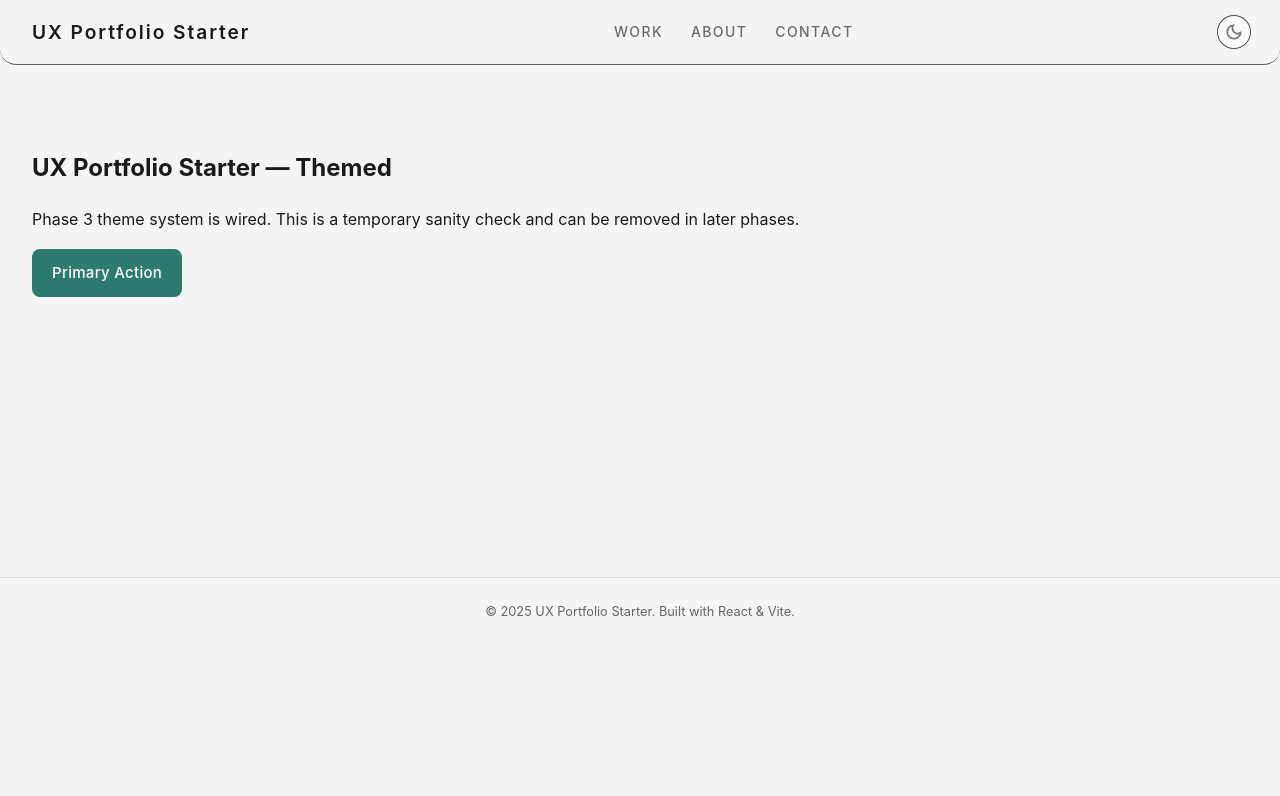
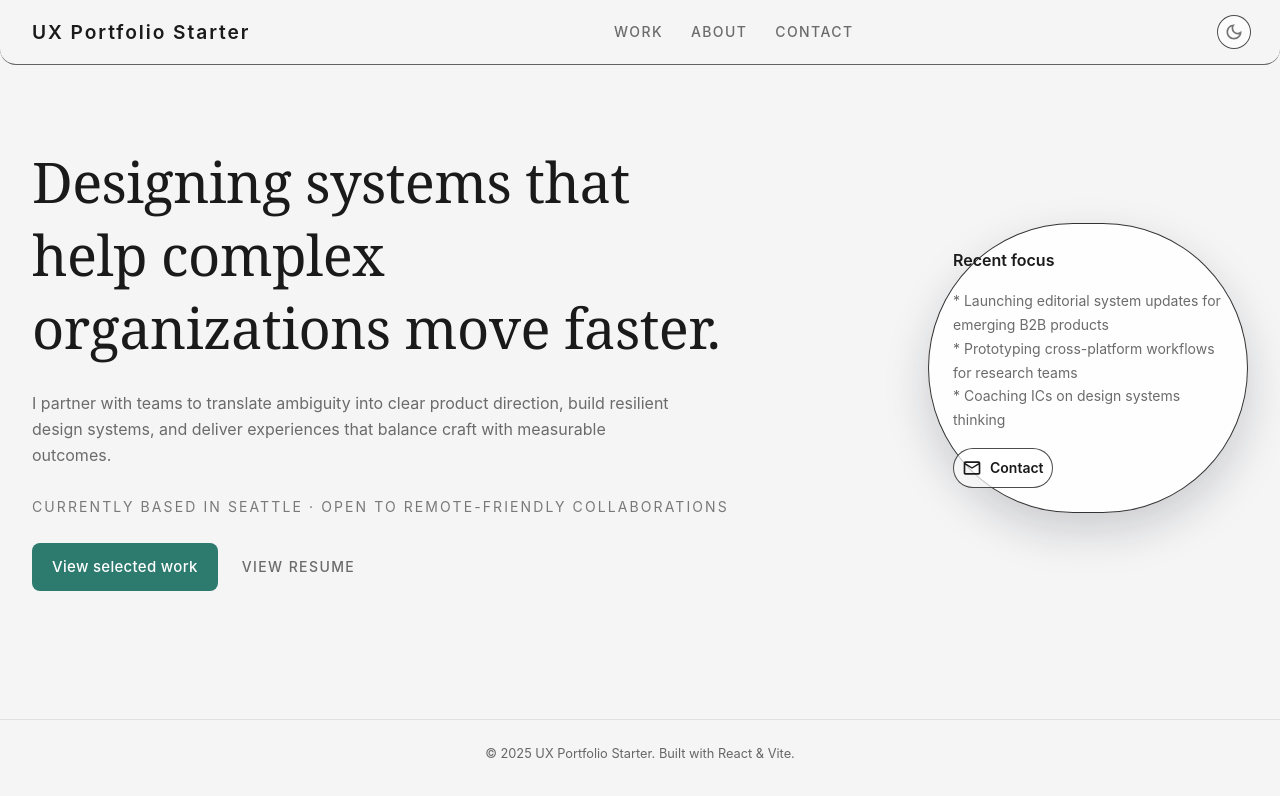
Before and after one commit to sergiullas/uxps, a React (Vite) app: page / in a window 1280 px wide. Shown: the top 796 px of the page. Built offline with nearby package versions, Linux system fonts and the light colour scheme.

Commit message:
Add editorial themed hero section

```diff
--- /dev/null
+++ b/src/components/modules/EditorialHero.jsx
@@ -0,0 +1,200 @@
+import * as React from 'react';
+import { Box, Stack, Typography, Link as MuiLink } from '@mui/material';
+import { useTheme, alpha } from '@mui/material/styles';
+import { Link as RouterLink } from 'react-router-dom';
+import MailOutlineIcon from '@mui/icons-material/MailOutline';
+
+import AppSection from '../ui/AppSection.jsx';
+import AppButton from '../ui/AppButton.jsx';
+
+export default function EditorialHero() {
+  const theme = useTheme();
+
+  return (
+    <AppSection
+      id="hero"
+      aria-labelledby="hero-heading"
+      sx={{
+        pt: { xs: theme.spacing(6), sm: theme.spacing(8), md: theme.spacing(10) },
+        pb: { xs: theme.spacing(7), sm: theme.spacing(9), md: theme.spacing(12) },
+      }}
+    >
+      <Stack
+        direction={{ xs: 'column', md: 'row' }}
+        spacing={{ xs: 5, md: 6 }}
+        sx={{
+          alignItems: { xs: 'flex-start', md: 'center' },
+          justifyContent: 'space-between',
+        }}
+      >
+        <Stack
+          spacing={{ xs: 3, md: 3.5 }}
+          sx={{ maxWidth: { xs: '100%', md: theme.spacing(90) } }}
+        >
+          <Typography
+            id="hero-heading"
+            component="h1"
+            variant="h1"
+            sx={{
+              ...theme.typography.h1,
+              color: theme.palette.text.primary,
+            }}
+          >
+            Designing systems that help complex organizations move faster.
+          </Typography>
+
+          <Typography
+            variant="body1"
+            sx={{
+              ...theme.typography.body1,
+              color: theme.palette.text.secondary,
+              maxWidth: { xs: '100%', md: theme.spacing(80) },
+            }}
+          >
+            I partner with teams to translate ambiguity into clear product direction, build resilient
+            design systems, and deliver experiences that balance craft with measurable outcomes.
+          </Typography>
+
+          <Stack spacing={{ xs: 2.5, sm: 3 }}>
+            <Typography
+              variant="body2"
+              sx={{
+                ...theme.typography.body2,
+                color: alpha(theme.palette.text.secondary, 0.9),
+                textTransform: 'uppercase',
+                letterSpacing: theme.typography.overline?.letterSpacing,
+              }}
+            >
+              Currently based in Seattle · Open to remote-friendly collaborations
+            </Typography>
+
+            <Stack
+              direction={{ xs: 'column', sm: 'row' }}
+              spacing={{ xs: 2, sm: 2.5 }}
+              sx={{ alignItems: { xs: 'stretch', sm: 'center' } }}
+            >
+              <AppButton component={RouterLink} to="/work" color="primary">
+                View selected work
+              </AppButton>
+
+              <MuiLink
+                component={RouterLink}
+                to="/resume"
+                underline="none"
+                sx={{
+                  ...theme.typography.nav,
+                  textTransform: theme.typography.nav?.textTransform,
+                  letterSpacing: theme.typography.nav?.letterSpacing,
+                  color: theme.palette.text.secondary,
+                  display: 'inline-flex',
+                  alignItems: 'center',
+                  gap: theme.spacing(0.75),
+                  px: theme.spacing(0.5),
+                  py: theme.spacing(0.5),
+                  borderRadius: theme.shape.borderRadius,
+                  transition: theme.transitions.create(['color', 'background-color'], {
+                    duration: theme.transitions.duration.shorter,
+                  }),
+                  '&:hover': {
+                    color: theme.palette.text.primary,
+                    backgroundColor: alpha(theme.palette.action.hover, 0.2),
+                  },
+                  '&:focus-visible': {
+                    outline: `2px solid ${theme.palette.text.primary}`,
+                    outlineOffset: theme.spacing(0.5),
+                    backgroundColor: alpha(theme.palette.action.focus, 0.3),
+                  },
+                }}
+              >
+                <span>View resume</span>
+              </MuiLink>
+            </Stack>
+          </Stack>
+        </Stack>
+
+        <Box
+          sx={{
+            display: 'flex',
+            flexDirection: 'column',
+            gap: theme.spacing(2),
+            minWidth: { xs: '100%', md: theme.spacing(35) },
+            maxWidth: { xs: '100%', md: theme.spacing(40) },
+            borderRadius: theme.shape.borderRadius,
+            border: `1px solid ${alpha(theme.palette.divider, 0.8)}`,
+            backgroundColor: alpha(theme.palette.background.paper, 0.9),
+            boxShadow: theme.customShadows?.card,
+            p: { xs: theme.spacing(2.5), sm: theme.spacing(3) },
+          }}
+        >
+          <Typography
+            variant="body1"
+            sx={{
+              ...theme.typography.body1,
+              color: theme.palette.text.primary,
+              fontWeight: 600,
+            }}
+          >
+            Recent focus
+          </Typography>
+          <Typography
+            variant="body2"
+            sx={{
+              ...theme.typography.body2,
+              color: theme.palette.text.secondary,
+              lineHeight: 1.7,
+            }}
+          >
+            * Launching editorial system updates for emerging B2B products
+            <br />
+            * Prototyping cross-platform workflows for research teams
+            <br />
+            * Coaching ICs on design systems thinking
+          </Typography>
+
+          <MuiLink
+            component={RouterLink}
+            to="/#contact"
+            aria-label="Jump to contact section"
+            underline="none"
+            sx={{
+              display: 'inline-flex',
+              alignItems: 'center',
+              gap: theme.spacing(1),
+              alignSelf: 'flex-start',
+              padding: theme.spacing(1),
+              borderRadius: 999,
+              border: `1px solid ${alpha(theme.palette.divider, 0.7)}`,
+              backgroundColor: alpha(theme.palette.background.paper, 0.7),
+              color: theme.palette.text.primary,
+              transition: theme.transitions.create(['background-color', 'border-color', 'transform'], {
+                duration: theme.transitions.duration.shorter,
+              }),
+              '&:hover': {
+                backgroundColor: alpha(theme.palette.action.hover, 0.3),
+                borderColor: alpha(theme.palette.text.secondary, 0.8),
+                transform: 'translateY(-1px)',
+              },
+              '&:focus-visible': {
+                outline: `2px solid ${theme.palette.text.primary}`,
+                outlineOffset: theme.spacing(0.5),
+              },
+            }}
+          >
+            <MailOutlineIcon fontSize="small" />
+            <Typography
+              component="span"
+              variant="body2"
+              sx={{
+                ...theme.typography.body2,
+                color: theme.palette.text.primary,
+                fontWeight: 600,
+              }}
+            >
+              Contact
+            </Typography>
+          </MuiLink>
+        </Box>
+      </Stack>
+    </AppSection>
+  );
+}
--- a/src/pages/Home.jsx
+++ b/src/pages/Home.jsx
@@ -1,15 +1,9 @@
-import AppSection from '../components/ui/AppSection.jsx';
-import AppButton from '../components/ui/AppButton.jsx';
+import * as React from 'react';
+
+import EditorialHero from '../components/modules/EditorialHero.jsx';
 
 export default function Home() {
   return (
-    <AppSection id="home">
-      <h1>UX Portfolio Starter — Themed</h1>
-      <p>
-        Phase 3 theme system is wired. This is a temporary sanity check and can be removed in later
-        phases.
-      </p>
-      <AppButton>Primary Action</AppButton>
-    </AppSection>
+    <EditorialHero />
   );
 }
```
